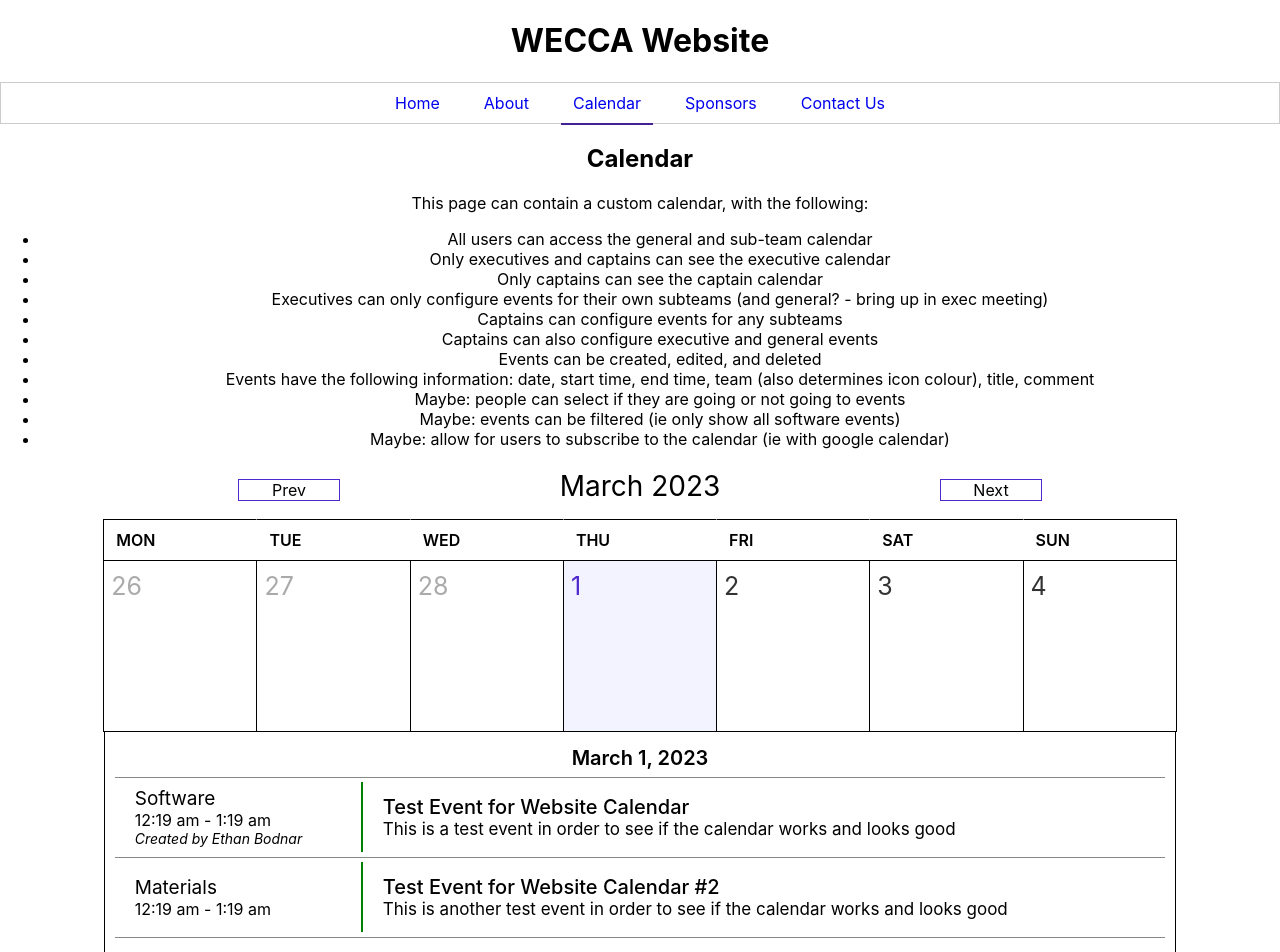
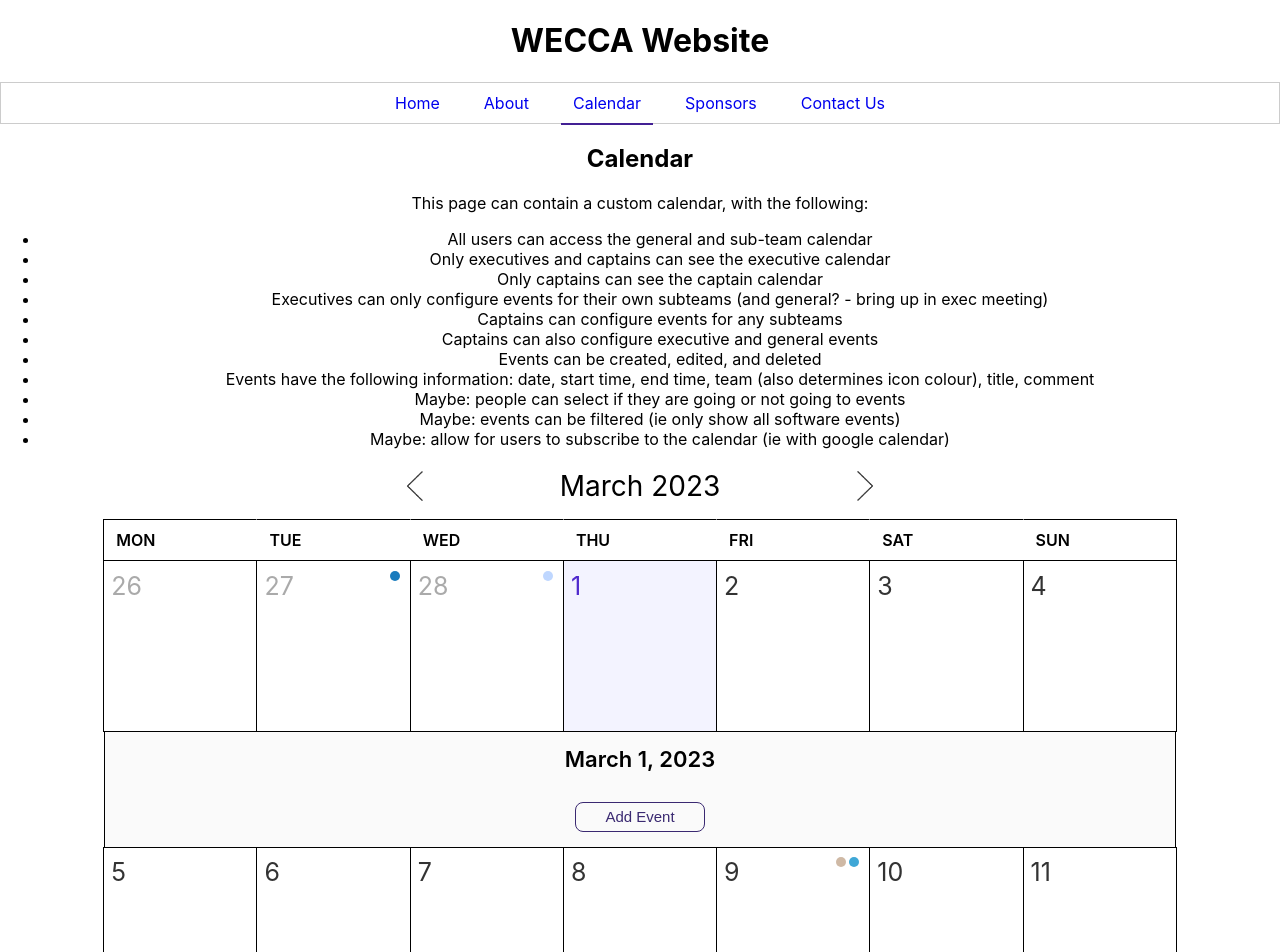
Before and after one commit to weccasoftware/wecca-website, a React (Create React App) app in the folder frontend/: page /calendar in a window 1280 px wide. Shown: the top 952 px of the page. Built offline with nearby package versions, Linux system fonts and the light colour scheme.

Commit message:
Better visual cues on calendar for events

```diff
--- a/frontend/src/components/calendar/CalendarComponent.js
+++ b/frontend/src/components/calendar/CalendarComponent.js
@@ -1,8 +1,17 @@
 import './styles/Calendar.css'
+import './styles/TeamClasses.css'
 import React, { useEffect, useState } from "react";
 import {addMonths, format, subMonths, startOfMonth, startOfWeek, endOfMonth, endOfWeek, isSameMonth, isSameDay, addDays, parse, isSameWeek, subDays, addHours} from "date-fns";
 import EventContainer from './EventContainer';
 import CreateEvent from './CreateEvent';
+import { teamClassMap } from './teamClassMap'
+import { sampleEvents } from './testData';
+
+/**
+ * Notes for backend:
+ *  We will need to return all events in the last week of the previous month, all events in the current month, and all events in the first week of the next month
+ *  We can have an endpoint that returns events for the day, sorted by start time (or we can do this on the client side)
+ */
 
 const CalendarComponent = () => {
     const [state, setState] = useState({
@@ -16,23 +25,7 @@ const CalendarComponent = () => {
     useEffect(() => {
         setState({
             ...state,
-            sampleEvents: [
-            {
-                startTime: new Date(),
-                endTime: addHours(new Date(), 1),
-                team: 'Software',
-                title: "Test Event for Website Calendar",
-                description: 'This is a test event in order to see if the calendar works and looks good',
-                creator: 'Ethan Bodnar'
-            },
-            {
-                startTime: new Date(),
-                endTime: addHours(new Date(), 1),
-                team: 'Materials',
-                title: "Test Event for Website Calendar #2",
-                description: 'This is another test event in order to see if the calendar works and looks good'
-            }
-        ]});
+            sampleEvents: sampleEvents.sort((a, b) => {return a.startTime - b.startTime})});
     }, [])
 
     useEffect(() => {
@@ -44,13 +37,13 @@ const CalendarComponent = () => {
 
         return (
             <div className='calendar-header'>
-                <div onClick={() => decrementMonth()} className='cal-nav'>Prev</div>
+                <div onClick={() => decrementMonth()} className='cal-nav left-arrow'></div>
                 <div className='cal-head'>
                     <span>
                         {format(state.currentMonth, dateFormat)}
                     </span>
                 </div>
-                <div onClick={() => incrementMonth()} className='cal-nav'>Next</div>
+                <div onClick={() => incrementMonth()} className='cal-nav right-arrow'></div>
             </div>
         )
     }
@@ -80,6 +73,10 @@ const CalendarComponent = () => {
                         onClick={() => dayClick(cloneDay, !isSameMonth(cloneDay, monthStart))}
                     >
                         <span className="date-number">{formattedDate}</span>
+                        <span className='icon-area'>
+                            {state.sampleEvents.filter((event) => isSameDay(day, event.startTime) || isSameDay(day, event.endTime))
+                                .map((event) => {return (<span className={`date-items ${teamClassMap[event.team]}`} key={event.team} title={`${event.team} Event`}></span>)})}
+                        </span>
                     </li>
                 );
                 day = addDays(day, 1);
@@ -88,7 +85,8 @@ const CalendarComponent = () => {
                 <li className={`day-expand ${isSameWeek(subDays(day, 1), state.selectedDate) ? '' : 'hidden'}`} key={++rowCount}>
                     <div>
                         <div className='expand-title'>{format(state.selectedDate, "MMMM d, yyyy")}</div>
-                        {state.sampleEvents.map((event) => {return (<EventContainer event={event} key={event.title}/>)})}
+                        {state.sampleEvents.filter((event) => isSameDay(state.selectedDate, event.startTime) || isSameDay(state.selectedDate, event.endTime))
+                            .map((event) => {return (<EventContainer event={event} key={event.title}/>)})}
                     </div>
                     <br/>
                     <button onClick={() => toggleModal()} className='add-event-button'>Add Event</button>
--- a/frontend/src/components/calendar/CreateEvent.js
+++ b/frontend/src/components/calendar/CreateEvent.js
@@ -20,8 +20,8 @@ const CreateEvent = ({setIsOpen, date, addEvent}) => {
     const [state, setState] = useState({
         team: "General",
         title: '',
-        startTime: new Date(),
-        endTime: addHours(new Date(), 1),
+        startTime: date,
+        endTime: addHours(date, 1),
         description: '',
         titleError: ''
     })
--- a/frontend/src/components/calendar/EventContainer.js
+++ b/frontend/src/components/calendar/EventContainer.js
@@ -1,6 +1,7 @@
 import { format } from "date-fns";
 import React from "react";
 import './styles/Calendar.css';
+import { teamClassMap } from "./teamClassMap";
 
 const EventContainer = ({event}) => {
     const start = format(event.startTime, "h:mm aaa");
@@ -9,10 +10,10 @@ const EventContainer = ({event}) => {
         <div className="event-container">
             <div className="event-time">
                 <div className="event-team">{event.team}</div>
-                <div>{event.allDay ? "all-day" : `${start} - ${end}`}</div>
+                <div>{`${start} - ${end}`}</div>
                 <div className="event-creator">{event.creator ? `Created by ${event.creator}` : ""}</div>
             </div>
-            <div className="cal-divider"></div>
+            <div className={`cal-divider ${teamClassMap[event.team]}`}></div>
             <div className='event-details'>
                 <div className="event-head">{event.title}</div>
                 <div className="event-body">{event.description || ""}</div>
--- a/frontend/src/components/calendar/styles/Calendar.css
+++ b/frontend/src/components/calendar/styles/Calendar.css
@@ -3,9 +3,9 @@
     margin: 0 auto;
     text-align: center;
     margin-bottom: 50px;
-    -webkit-user-select: none; /* Safari */
-    -ms-user-select: none; /* IE 10 and IE 11 */
-    user-select: none; /* Standard syntax */
+    -webkit-user-select: none;
+    -ms-user-select: none;
+    user-select: none;
 }
 
 .calendar-list {
@@ -55,9 +55,18 @@
 }
 
 .cal-nav {
-    width: 100px;
+    width: 36px;
     display: inline-block;
-    border: 1px solid #4f29cd;
+    height: 30px;
+    background-size: 36px 30px;
+}
+
+.left-arrow {
+    background-image: url('../../../../assets/leftarrow.png');
+}
+
+.right-arrow {
+    background-image: url('../../../../assets/rightarrow.png');
 }
 
 .cal-nav:hover {
@@ -65,7 +74,7 @@
 }
 
 .cal-head {
-    width: 600px;
+    width: 400px;
     display: inline-block;
     font-size: 28px;
 }
@@ -73,6 +82,9 @@
 .calendar-header {
     margin-top: 20px;
     text-align: center;
+    display: flex;
+    justify-content: center;
+    align-items: center;
 }
 
 .cal-disabled {
@@ -93,6 +105,7 @@
     display: block;
     margin: 0 auto;
     margin-top: -1px;
+    background-color: #fafafa;
 }
 
 .hidden {
@@ -104,17 +117,10 @@
     font-size: 25px;
 }
 
-.date-items {
-    background-color: green;
-    height: 10px;
-    width: 10px;
-    float: right;
-}
-
 .expand-title {
     font-weight: 600;
-    font-size: 20px;
-    margin-bottom: 7px;
+    font-size: 22px;
+    margin-bottom: 10px;
 }
 
 .event-container {
@@ -160,7 +166,6 @@
 .cal-divider {
     width: 2px;
     height: 70px;
-    background-color: green;
 }
 
 .event-container:last-child {
@@ -187,3 +192,8 @@
     font-size: 14px;
     font-style: italic;
 }
+
+.icon-area {
+    float: right;
+    width: 80px;
+}
--- /dev/null
+++ b/frontend/src/components/calendar/styles/TeamClasses.css
@@ -0,0 +1,48 @@
+.date-items {
+    height: 10px;
+    width: 10px;
+    float: right;
+    margin-right: 3px;
+    margin-bottom: 5px;
+    border-radius: 10px;
+}
+
+.item-so {
+    background-color: #B118C8;
+}
+
+.item-da {
+    background-color: #3FA7D6;
+}
+
+.item-tc {
+    background-color: #EE6352;
+}
+
+.item-mo {
+    background-color: #59CD90;
+}
+
+.item-ma {
+    background-color: #FAC05E;
+}
+
+.item-tr {
+    background-color: #BFD7FF;
+}
+
+.item-gd {
+    background-color: #197BBD;
+}
+
+.item-ge {
+    background-color: #C94277;
+}
+
+.item-ex {
+    background-color: #770058;
+}
+
+.item-ca {
+    background-color: #CFB9A5;
+}
--- /dev/null
+++ b/frontend/src/components/calendar/teamClassMap.js
@@ -0,0 +1,14 @@
+module.exports = {
+    teamClassMap: {
+        "Software": 'item-so',
+        "Design and Analysis": "item-da",
+        "Technical Communications": "item-tc",
+        "Materials": "item-ma",
+        "Mould": "item-mo",
+        "Training": "item-tr",
+        "Graphic Design": "item-gd",
+        "General": "item-ge",
+        "Executive": "item-ex",
+        "Captain": "item-ca"
+    }
+}
--- /dev/null
+++ b/frontend/src/components/calendar/testData.js
@@ -0,0 +1,82 @@
+const { addHours, subDays, addDays } = require("date-fns");
+
+const startDate = subDays(new Date(), 10)
+const endDate = addDays(new Date(), 10)
+
+const createRandomDates = (start, end) => {
+    const date = new Date(start.getTime() + Math.random() * (end.getTime() - start.getTime()))
+    return [date, addHours(date, 1)]
+}
+
+const dates = []
+for(let i = 0; i < 10 * 2; i++){
+    dates.push(...createRandomDates(startDate, endDate))
+}
+
+let i = 0;
+module.exports = {
+    sampleEvents: [
+        {
+            startTime: dates[i++],
+            endTime: dates[i++],
+            team: 'Software',
+            title: "Software Test",
+            description: 'This is a test event in order to see if the calendar works and looks good',
+            creator: 'Ethan Bodnar'
+        },
+        {
+            startTime: dates[i++],
+            endTime: dates[i++],
+            team: 'Materials',
+            title: "Materials Test",
+        },
+        {
+            startTime: dates[i++],
+            endTime: dates[i++],
+            team: 'Mould',
+            title: "Mould Test",
+        },
+        {
+            startTime: dates[i++],
+            endTime: dates[i++],
+            team: 'Graphic Design',
+            title: "Graphic Design Test",
+        },
+        {
+            startTime: dates[i++],
+            endTime: dates[i++],
+            team: 'Design and Analysis',
+            title: "Design and Analysis Test",
+        },
+        {
+            startTime: dates[i++],
+            endTime: dates[i++],
+            team: 'Training',
+            title: "Training Test",
+        },
+        {
+            startTime: dates[i++],
+            endTime: dates[i++],
+            team: 'Technical Communications',
+            title: "Technical Communications Test",
+        },
+        {
+            startTime: dates[i++],
+            endTime: dates[i++],
+            team: 'General',
+            title: "General Test",
+        },
+        {
+            startTime: dates[i++],
+            endTime: dates[i++],
+            team: 'Executive',
+            title: "Executive Test",
+        },
+        {
+            startTime: dates[i++],
+            endTime: dates[i++],
+            team: 'Captain',
+            title: "Captain Test",
+        }
+    ]
+}
```
Also changed, not shown: frontend/assets/leftarrow.png (added), frontend/assets/rightarrow.png (added).
